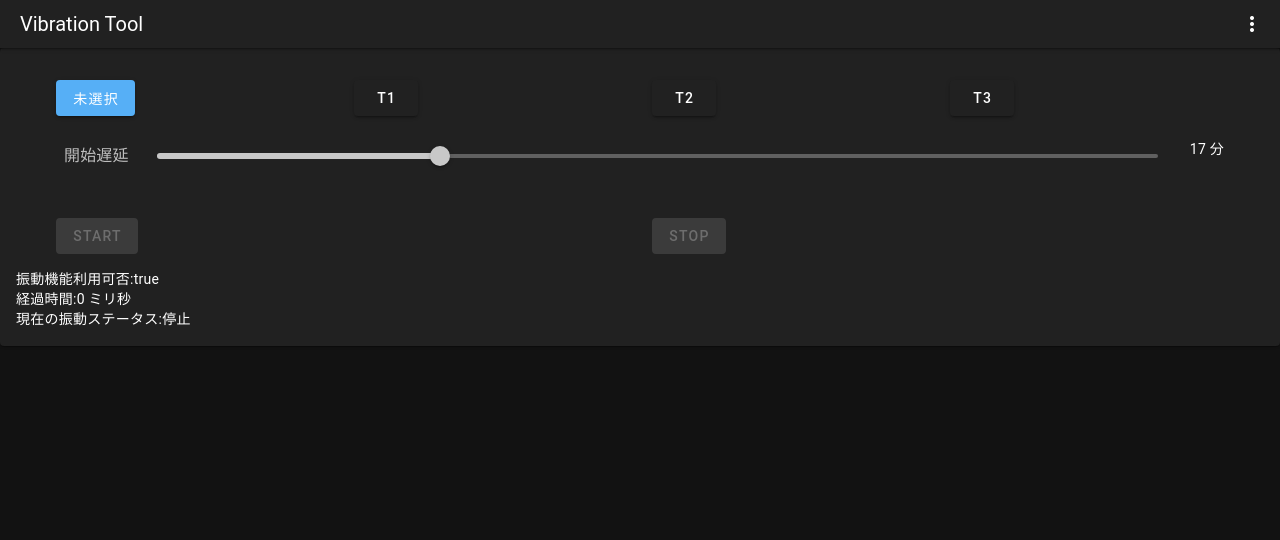
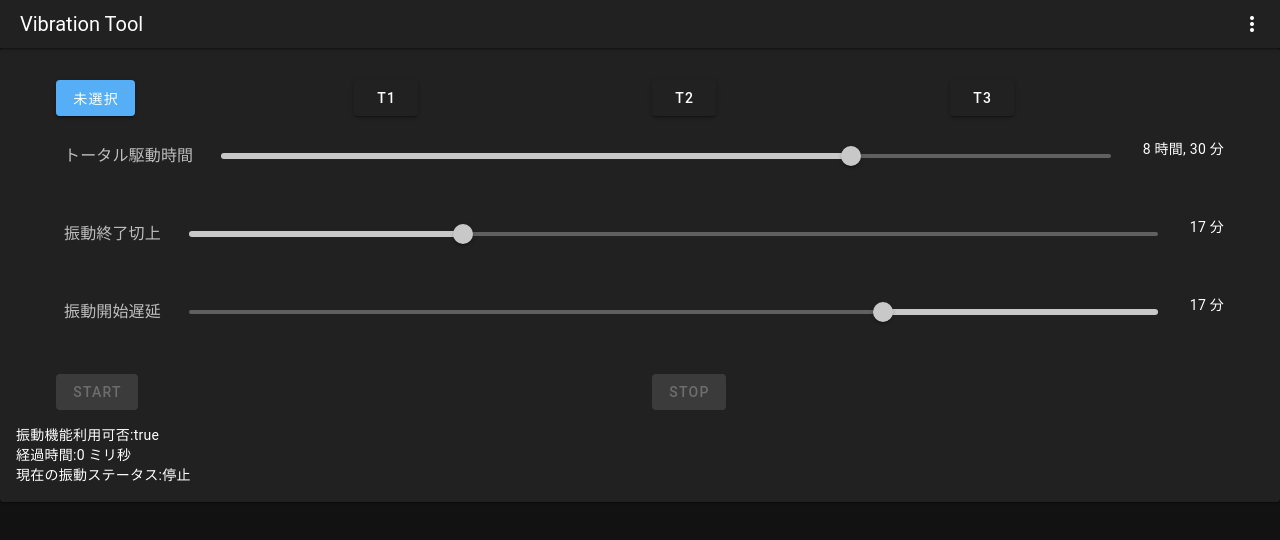
Before and after one commit to akabana0524/vibration-tool, a Vue app: page / in a window 1280 px wide. Shown: the top 540 px of the page. Built offline with nearby package versions, Linux system fonts and the light colour scheme.

Commit message:
feat: トータル駆動時間の設定項目追加。 feat: 振動終了切上の設定項目追加。

```diff
--- a/src/components/MainView.vue
+++ b/src/components/MainView.vue
@@ -4,12 +4,23 @@
       <v-container>
         <v-row>
           <v-col v-for="pattern in VIBRATION_PATTERN_LIST" :key="pattern">
-            <v-btn @click="() => setPattern(pattern)" :active="currentVibrationPattern == pattern" :disabled="passed > 0" active-color="primary">{{ pattern }}</v-btn>
+            <v-btn @click="() => setPattern(pattern)" :active="currentVibrationPattern == pattern"
+              :disabled="passed > 0" active-color="primary">{{ pattern }}</v-btn>
           </v-col>
         </v-row>
         <v-row>
           <v-col>
-            <v-slider :model-value="currentDelay" :max="MAX_DELAY" step="60000" @update:model-value="setDelay" label="開始遅延"></v-slider>
+            <v-slider :model-value="currentTotal" :max="MAX_TOTAL" step="60000" @update:model-value="setTotal"
+              label="トータル駆動時間" :disabled="passed > 0"></v-slider>
+          </v-col>
+          <v-col cols="auto">
+            {{ totalFormatString }}
+          </v-col>
+        </v-row>
+        <v-row>
+          <v-col>
+            <v-slider :model-value="currentDelay" :max="MAX_DELAY" step="60000" @update:model-value="setDelay"
+              label="振動終了切上" :disabled="passed > 0"></v-slider>
           </v-col>
           <v-col cols="auto">
             {{ delayFormatString }}
@@ -17,7 +28,16 @@
         </v-row>
         <v-row>
           <v-col>
-            <v-btn :disabled="!canStart" @click="start" :active="passed>0" active-color="primary">Start</v-btn>
+            <v-slider :model-value="currentCutoff" :max="MAX_CUTOFF" step="60000" @update:model-value="setCutoff"
+              label="振動開始遅延" :disabled="passed > 0" reverse></v-slider>
+          </v-col>
+          <v-col cols="auto">
+            {{ cutoffFormatString }}
+          </v-col>
+        </v-row>
+        <v-row>
+          <v-col>
+            <v-btn :disabled="!canStart" @click="start" :active="passed > 0" active-color="primary">Start</v-btn>
           </v-col>
           <v-col>
             <v-btn :disabled="!canStop" @click="stop">Stop</v-btn>
@@ -43,9 +63,13 @@ import { useVibrationPattern, VIBRATION_PATTERN_LIST } from "../composables/Vibr
 import humonizeDuration from 'humanize-duration';
 
 const MAX_DELAY = 1000 * 60 * 60;
+const MAX_TOTAL = 1000 * 60 * 60 * 12;
+const MAX_CUTOFF = 1000 * 60 * 60;
 
-const { setPattern, start, stop, setDelay, enableVibrationFeature, canStart, canStop, currentStatus, currentVibrationPattern, currentDelay, passed } = useVibrationPattern();
-const delayFormatString = computed(() => humonizeDuration( currentDelay.value, {language: 'ja'}));
-const passedFormatString = computed(() => humonizeDuration(passed.value, {units: ["h", "m", "s", "ms"] , language:'ja'}))
+const { setPattern, start, stop, setDelay, setTotal, setCutoff, enableVibrationFeature, canStart, canStop, currentStatus, currentVibrationPattern, currentDelay, currentTotal, currentCutoff, passed } = useVibrationPattern();
+const delayFormatString = computed(() => humonizeDuration(currentDelay.value, { language: 'ja' }));
+const totalFormatString = computed(() => humonizeDuration(currentTotal.value, { language: 'ja' }));
+const cutoffFormatString = computed(() => humonizeDuration(currentCutoff.value, { language: 'ja' }));
+const passedFormatString = computed(() => humonizeDuration(passed.value, { units: ["h", "m", "s", "ms"], language: 'ja' }))
 
 </script>
--- a/src/composables/VibrationPattern.ts
+++ b/src/composables/VibrationPattern.ts
@@ -7,6 +7,8 @@ export type VIBRATION_STATUS = typeof VIBRATION_STATUS_LIST[number];
 
 const PROCESS_INTERVAL = 50;
 const DELAY_DEFAULT = 17 * 60 * 1000; // 17分
+const CUTOFF_DEFAULT = 17 * 60 * 1000; // 17分
+const TOTAL_DEFAULT = 8.5 * 60 * 60 * 1000 // 8時間30分
 const VIBRATION_PERIOD = 5000; // 5秒間振動を続ける
 const VIBRATION_INTERVAL = 1000; // 1秒周期で繰り返す
 const VIBRATION_DURATION = 800; // 800ms 振動する
@@ -17,12 +19,16 @@ export function useVibrationPattern() {
     const currentTimestamp = ref(0);
     const processIntervalInstance = ref(0);
     const vibrationIntervalInstance = ref(0);
+    const total = ref(TOTAL_DEFAULT);
     const delay = ref(DELAY_DEFAULT);
+    const cutoff = ref(CUTOFF_DEFAULT);
     const pattern = ref<VIBRATION_PATTERN>('未選択');
     const status = ref<VIBRATION_STATUS>('停止');
 
     const enableVibrationFeature = computed(() => !!navigator.vibrate);
     const currentDelay = computed(() => delay.value);
+    const currentTotal = computed(() => total.value);
+    const currentCutoff = computed(() => cutoff.value);
     const currentStatus = computed(() => status.value);
     const currentVibrationPattern = computed(() => pattern.value);
     const canStart = computed(() => currentVibrationPattern.value != '未選択' && beginTimestamp.value == 0);
@@ -52,6 +58,12 @@ export function useVibrationPattern() {
     }
     function setDelay(_delay: number) {
         delay.value = _delay;
+    }
+    function setTotal(_total: number) {
+        total.value = _total;
+    }
+    function setCutoff(_cutoff: number) {
+        cutoff.value = _cutoff;
     }
 
     function start() {
@@ -84,15 +96,19 @@ export function useVibrationPattern() {
     }
     function process() {
         currentTimestamp.value = new Date().getTime();
+        // 開始遅延より手前
         if (passed.value <= delay.value) {
             return;
         }
-        else {
-            const computedStatus = computeVibrationStatus();
-            if (computedStatus != status.value) {
-                status.value = computedStatus;
-            }
+        // 終了切上より後
+        if (passed.value >= total.value - cutoff.value) {
+            return;
         }
+        const computedStatus = computeVibrationStatus();
+        if (computedStatus != status.value) {
+            status.value = computedStatus;
+        }
+
     }
 
     return {
@@ -100,6 +116,8 @@ export function useVibrationPattern() {
         start,
         stop,
         setDelay,
+        setTotal,
+        setCutoff,
         enableVibrationFeature,
         canStart,
         canStop,
@@ -107,6 +125,8 @@ export function useVibrationPattern() {
         currentVibrationPattern,
         currentStatus,
         currentDelay,
+        currentTotal,
+        currentCutoff,
         passed
     }
 }
```
